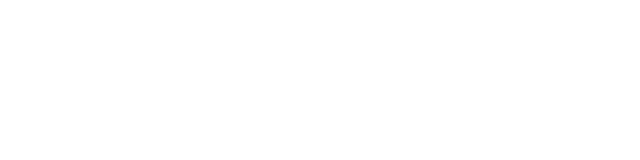
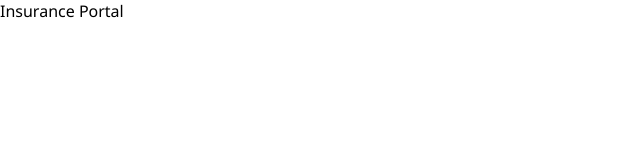
Before and after one commit to valmir-haxholli/reports-app, a React (Create React App) app: page / in a window 1280 px wide. Shown: the top 160 px of the page, without its empty margins (0-640 px from the left). Built offline with nearby package versions, Linux system fonts and the light colour scheme.

Commit message:
Added sass library for react, global and variables files

```diff
--- a/package.json
+++ b/package.json
@@ -9,6 +9,7 @@
     "react": "^18.1.0",
     "react-dom": "^18.1.0",
     "react-scripts": "5.0.1",
+    "sass": "^1.51.0",
     "web-vitals": "^2.1.4"
   },
   "scripts": {
--- a/src/App.js
+++ b/src/App.js
@@ -1,6 +1,10 @@
+import './styles/global.scss';
+
 function App() {
   return (
-    <></>
+    <>
+      Insurance Portal
+    </>
   );
 }
 
--- a/src/index.css
+++ /dev/null
@@ -1,13 +0,0 @@
-body {
-  margin: 0;
-  font-family: -apple-system, BlinkMacSystemFont, 'Segoe UI', 'Roboto', 'Oxygen',
-    'Ubuntu', 'Cantarell', 'Fira Sans', 'Droid Sans', 'Helvetica Neue',
-    sans-serif;
-  -webkit-font-smoothing: antialiased;
-  -moz-osx-font-smoothing: grayscale;
-}
-
-code {
-  font-family: source-code-pro, Menlo, Monaco, Consolas, 'Courier New',
-    monospace;
-}
--- a/src/index.js
+++ b/src/index.js
@@ -1,6 +1,5 @@
 import React from 'react';
 import ReactDOM from 'react-dom/client';
-import './index.css';
 import App from './App';
 
 const root = ReactDOM.createRoot(document.getElementById('root'));
--- /dev/null
+++ b/src/styles/_variables.scss
@@ -0,0 +1,3 @@
+$primary-color: #42474A;
+$link-color: #713BDB;
+$bg-color: #F4F5F9;
--- /dev/null
+++ b/src/styles/global.scss
@@ -0,0 +1,14 @@
+@import "variables";
+
+* {
+  box-sizing: border-box;
+}
+
+body {
+  margin: 0;
+  font-family:  'Segoe UI', -apple-system, BlinkMacSystemFont, 'Roboto', 'Oxygen',
+  'Ubuntu', 'Cantarell', 'Fira Sans', 'Droid Sans', 'Helvetica Neue',
+  sans-serif;
+  -webkit-font-smoothing: antialiased;
+  -moz-osx-font-smoothing: grayscale;
+}
```
Also changed, not shown: 1 other file (tests, documents, lock files or other folders).
